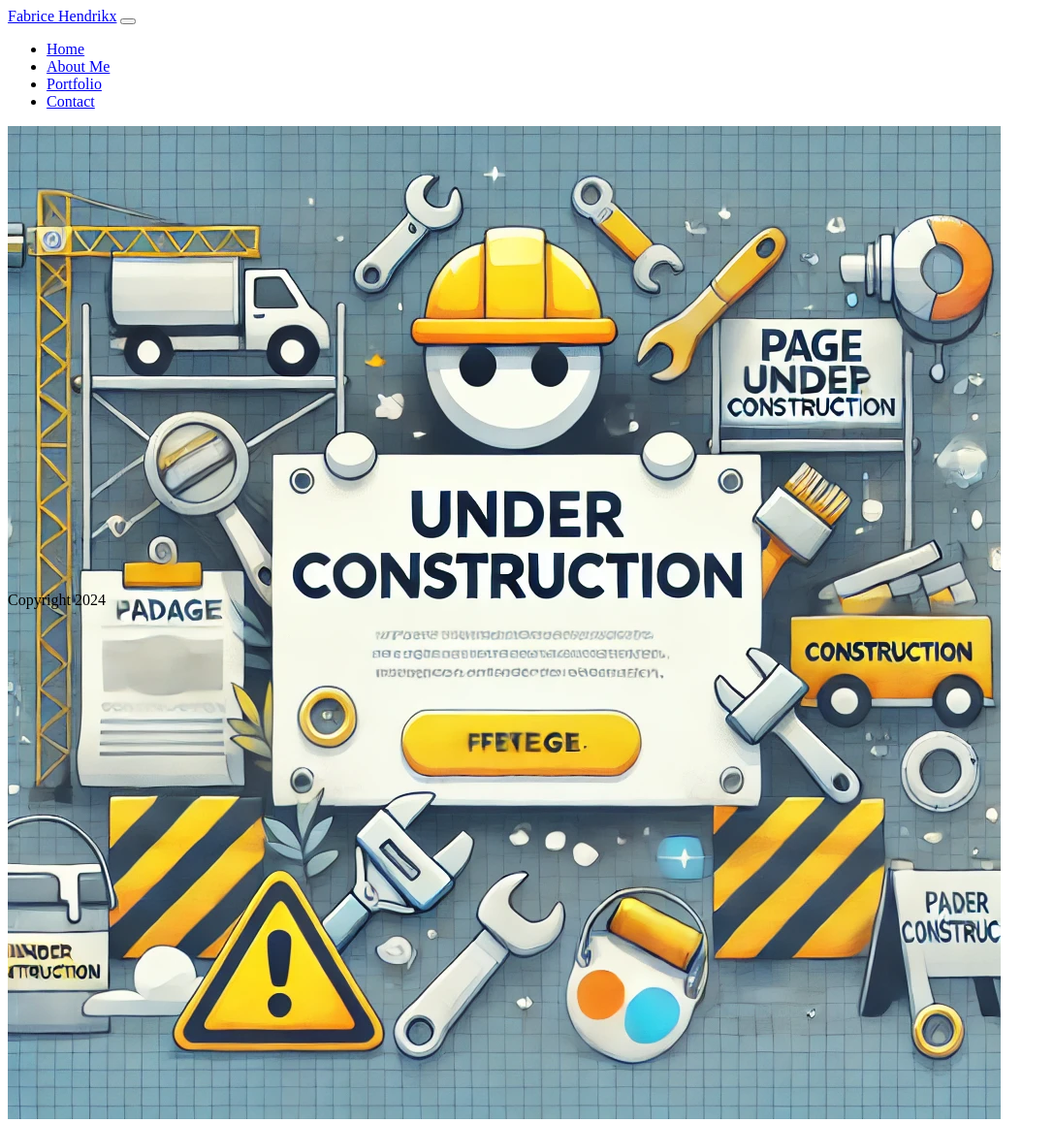
After one commit to fabricekx/Portfolio_Symfony, a Symfony app: template templates/underConstruction.html.twig in a window 1280 px wide. The commit adds this page. Shown: the whole page at 97% size, without its empty margins (0-1087 px from the left). Run offline with Twig, Linux system fonts and the light colour scheme; the template is opened without the code that fills it, so the values that code supplies are empty; some libraries are stand-ins or nearby versions.

Commit message:
ajout page underconstruction

```diff
--- a/src/Controller/DefaultController.php
+++ b/src/Controller/DefaultController.php
@@ -27,5 +27,10 @@ class DefaultController extends AbstractController
         return $this->render('portfolio.html.twig');
     }
 
+    #[Route('/underConstruction', name: 'app_construction')]
+    public function underConstruction(): Response
+    {
+        return $this->render('underConstruction.html.twig');
 
+    }
 }
--- a/templates/portfolio.html.twig
+++ b/templates/portfolio.html.twig
@@ -36,7 +36,7 @@
                     <h3>Jeu Squid Game</h3>
                     <img class="d-block w-100" src="{{ asset('images/squid.jpg') }}" alt="Squid Game">
                     <div class="carousel-caption d-md-block">
-                        <a class="btn-portfolio" href="https://fabricekx.github.io/Squid-Game/" target="_blank" rel="noreferrer noopener">VOIR</a>
+                        <a class="btn-portfolio" href="{{path('app_construction')}}"  rel="noreferrer noopener">VOIR</a>
                     </div>
                 </div>
             </div>
--- /dev/null
+++ b/templates/underConstruction.html.twig
@@ -0,0 +1,12 @@
+{% extends 'base.html.twig' %}
+
+{% block title %}Welcome to my Portfolio !
+{% endblock %}
+
+
+{% block body %}
+
+	<div class=" container mt-5 pt-5 d-flex justify-content-center align-items-center" style="max-height:60vh;">
+		<img src="{{ asset('images/underconstruction.webp') }}" class="img-fluid" alt="Under Construction">
+	</div>
+{% endblock %}
```
Also changed, not shown: assets/images/underconstruction.webp (added).
